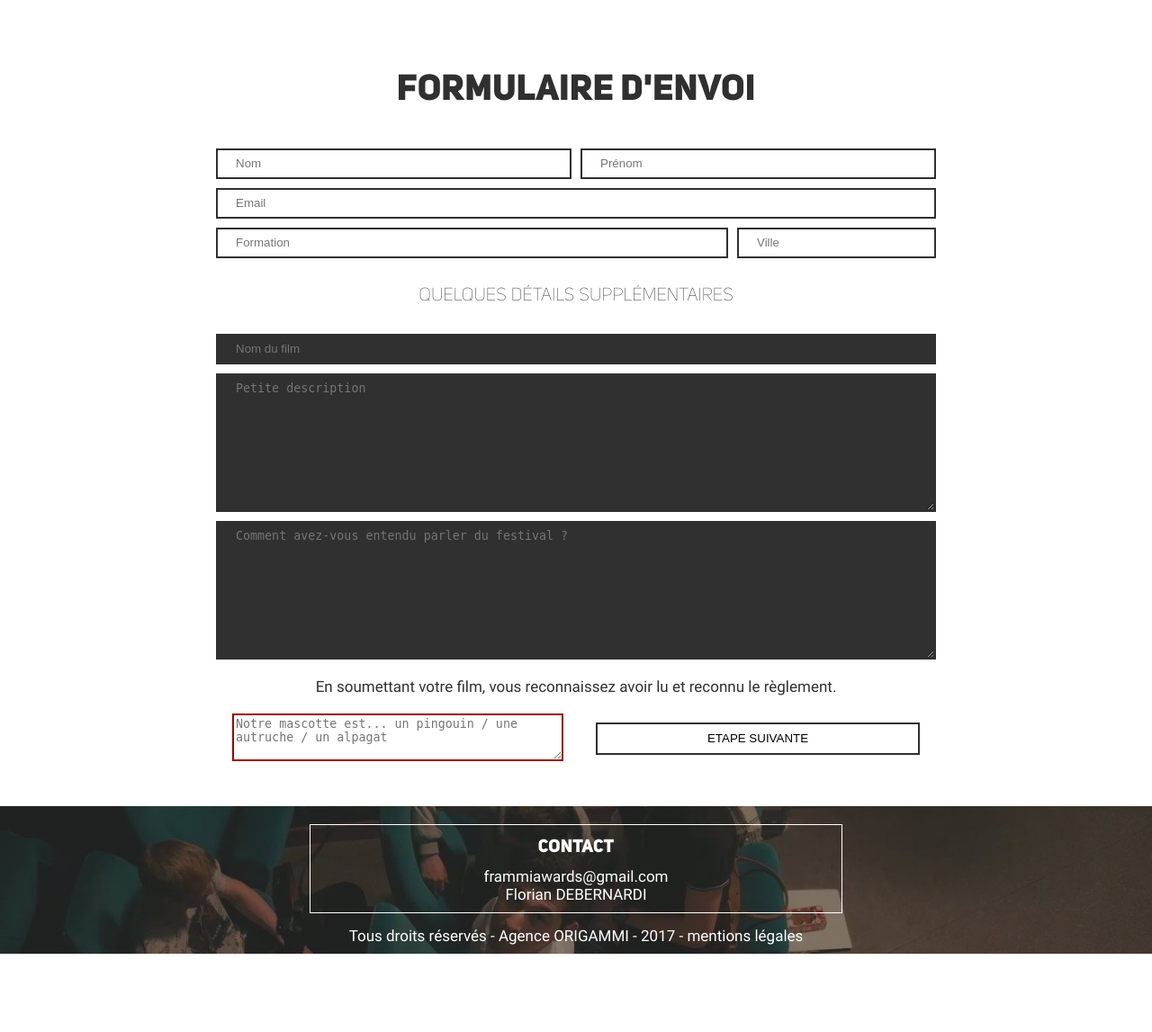
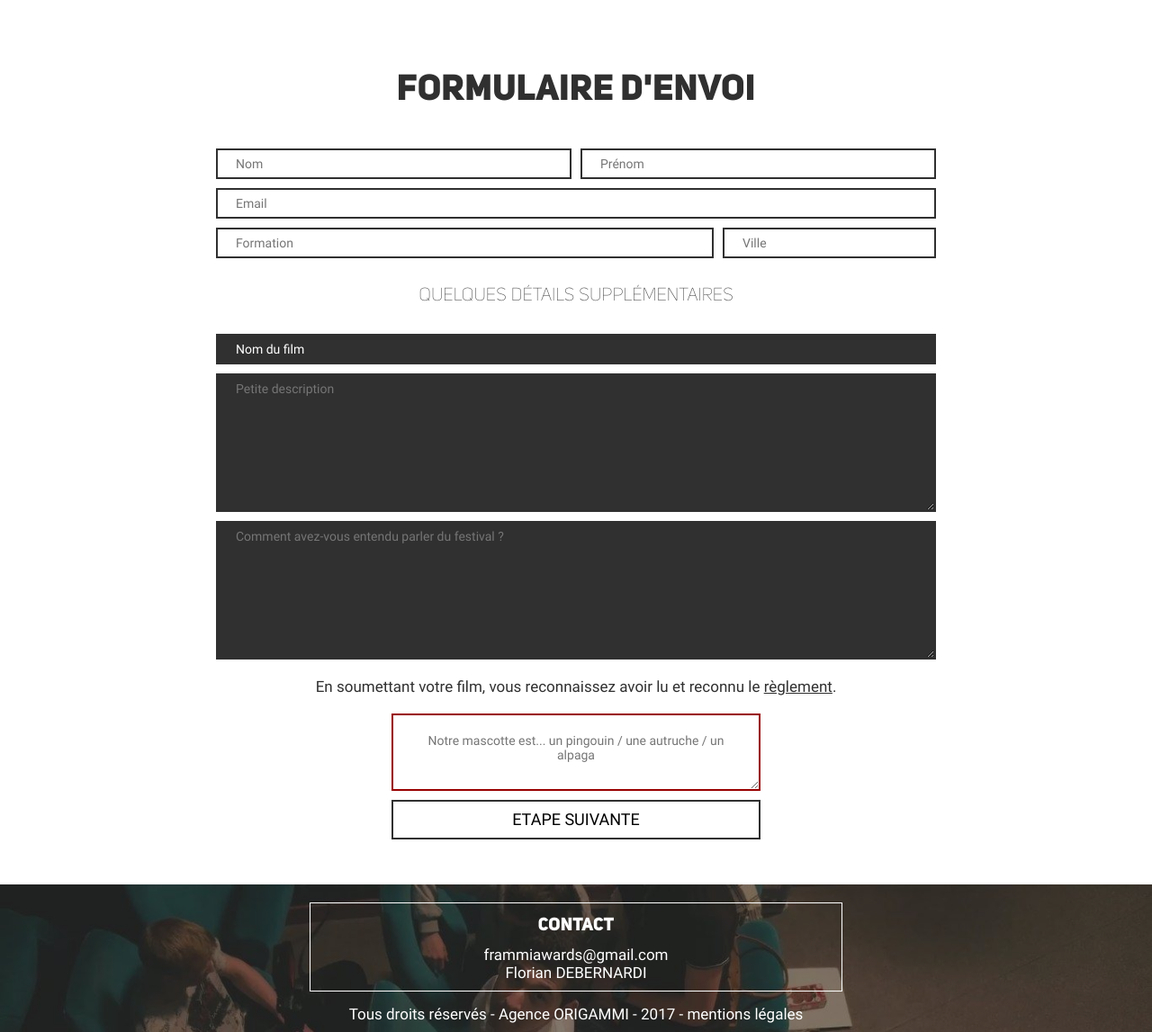
Before and after one commit to AntoineCabrol/FRAMMIawards2018, a PHP site: page /pages/inscription.php in a window 1280 px wide. Shown: the part 51-1198 px from the top of the page at 90% size. Before the commit the page ends 1111 px from the top, so only its background shows below. Run offline with PHP 8.4, Linux system fonts and the light colour scheme.

Commit message:
inscription_V1.1

```diff
--- a/global.css
+++ b/global.css
@@ -821,6 +821,13 @@ body#pages{border: 0;}
                 line-height: 30px;
                 padding: 0 20px;
                 box-sizing: border-box;}
+        #pages #envoi input,
+        #pages #envoi .textarea {
+                font-family: 'Roboto', Arial;
+                font-size: 14px;}
+                #pages #envoi textarea::placeholder {
+                        font-family: 'Roboto', Arial;
+                        font-size: 14px;}
         #pages #envoi .light:nth-of-type(1) {flex: 1; margin-right: 5px;}
         #pages #envoi .light:nth-of-type(2) {flex: 1; margin-left: 5px;}
         #pages #envoi .light:nth-of-type(3) {width: 100%; margin: 10px 0;}
@@ -830,15 +837,25 @@ body#pages{border: 0;}
                 width: 100%;
                 background-color: #303030;
                 color: #FFF;}
+                #pages #envoi input.dark::placeholder {color: #FFF;}
         #pages #envoi .dark:nth-of-type(1) {margin: 10px 0;}
         #pages #envoi .captcha,
         #pages #envoi input[type="button"] {
-                max-width: 360px;
+                box-sizing: border-box;
+                text-align: center;
+                max-width: 410px;
+                font-size: 18px;
+                padding: 5px;
                 margin: auto;
                 width: 100%;}
                 #pages #envoi .captcha {
                         color: #990000;
-                        border: 2px solid #990000;}
+                        border: 2px solid #990000;
+                        padding: 20px;
+                        vertical-align: middle;}
+                        #pages #envoi .captcha:focus {
+                                color: #FFF;
+                                background: #990000;}
                 #pages #envoi input[type="button"] {
                         border: 2px solid #303030;
                         line-height: 30px;
@@ -914,6 +931,13 @@ body#pages{border: 0;}
                 .cat .cat2  span::before {display: none;}
         #localisation {flex-direction: column;}
                 .localisation-bouton, .localisation-bouton:hover {margin :auto 25px 25px auto;}
+        #pages #envoi {
+        	flex-flow: column;}
+                #pages #envoi .light:nth-of-type(1) {width: 100%; margin: 0 0 10px 0;}
+                #pages #envoi .light:nth-of-type(2) {width: 100%; margin: 0 0 10px 0;}
+                #pages #envoi .light:nth-of-type(3) {width: 100%; margin: 0 0 10px 0;}
+                #pages #envoi .light:nth-of-type(4) {flex: 1; width: 100%;  margin: 0 0 5px 0;}
+                #pages #envoi .light:nth-of-type(5) {flex: 1; margin-left: 0;}
 }
 
 @media (max-width: 480px) {
--- a/pages/inscription.php
+++ b/pages/inscription.php
@@ -21,13 +21,13 @@
 			<input type="text" placeholder="Formation" class="light"/>
 			<input type="text" placeholder="Ville" class="light"/>
 			<h2>Quelques détails supplémentaires</h2>
-			<input placeholder="Nom du film" rows="1" class="dark"/>
-			<textarea placeholder="Petite description" rows="5" class="dark"></textarea>
-			<textarea placeholder="Comment avez-vous entendu parler du festival ?" rows="5" class="dark"></textarea>
+			<input type="text" placeholder="Nom du film" class="dark"/>
+			<textarea rows="5" class="dark" placeholder="Petite description"></textarea>
+			<textarea rows="5" class="dark" placeholder="Comment avez-vous entendu parler du festival ?"></textarea>
 
-			<p>En soumettant votre film, vous reconnaissez avoir lu et reconnu le <a href="https://mmi.univ-smb.fr/~cabrola/FRAMMIawards/pages/reglement.php">règlement</a>.</p>
+			<p>En soumettant votre film, vous reconnaissez avoir lu et reconnu le <a href="https://mmi.univ-smb.fr/~cabrola/FRAMMIawards/pages/reglement.php"><u>règlement</u></a>.</p>
 
-			<textarea class="captcha" placeholder="Notre mascotte est... un pingouin / une autruche / un alpagat" rows="3"></textarea>
+			<textarea rows="2" class="captcha" placeholder="Notre mascotte est... un pingouin / une autruche / un alpaga"></textarea>
 			<input type="button" value="ETAPE SUIVANTE"/>
 
 		</div>
```
